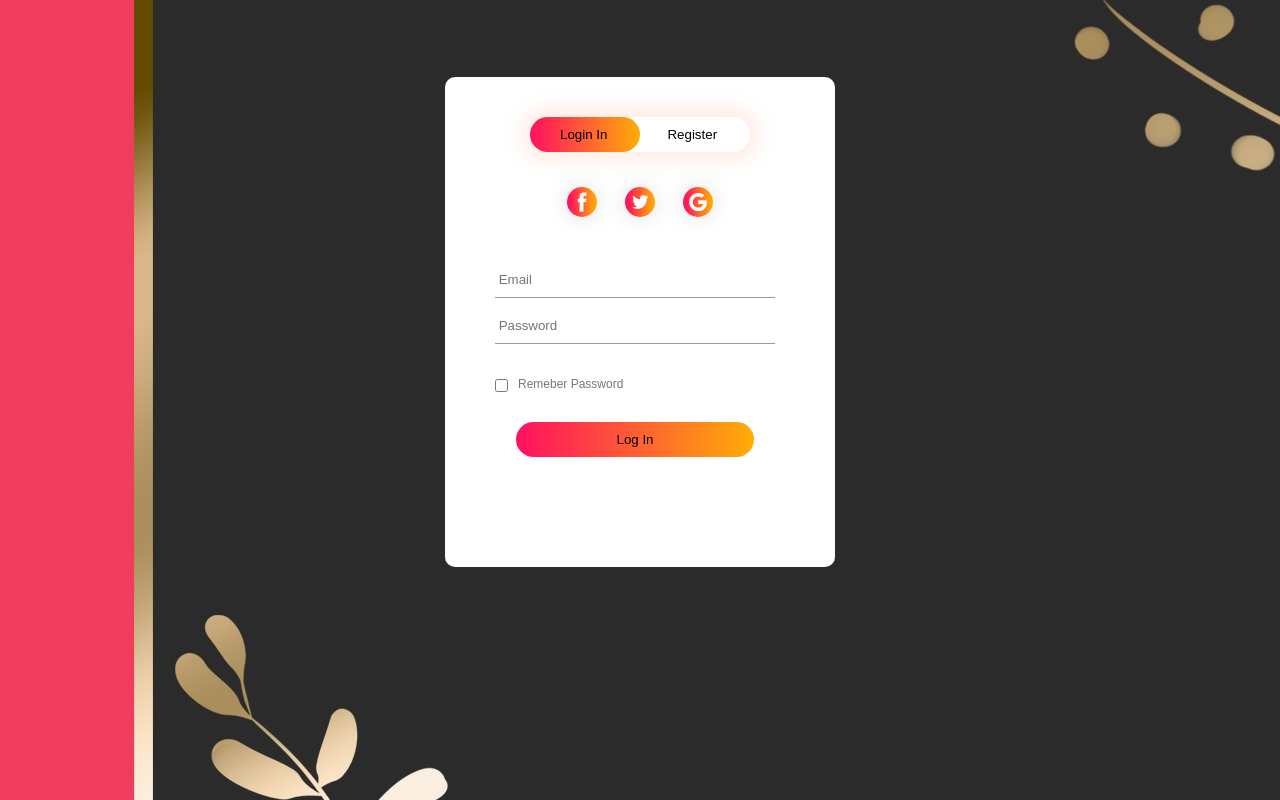
After one commit to trungkien27/Grup1, a PHP site: page /user/login.php in a window 1280 px wide. The commit adds this page. Run offline with PHP 8.4, Linux system fonts and the light colour scheme.

Commit message:
from login

```diff
--- a/admin/add-product.php
+++ b/admin/add-product.php
@@ -71,7 +71,7 @@ if ($id > 0) {
 					  <label for="content">Content:</label>
 					  <textarea class="form-control" id="content" name="content"><?=($thisProduct != null)?$thisProduct['content']:''?></textarea>
 					</div>
-					<a href="product-list.php>"><button class="btn btn-success">Save</button></a>
+					<a href="product-list.php>"><button class="btn btn-success">Lưu</button></a>
 				</form>
 			</div>
 		</div>
--- a/admin/product-list.php
+++ b/admin/product-list.php
@@ -76,7 +76,7 @@ if (!empty($_GET)) {
 	}else {
 		$thisProduct = null;
 	}
-	$count = $index;
+	$count = 0;
 	foreach ($productList as $item) {
 		echo '<tr>
 				<td>'.(++$count).'</td>
--- /dev/null
+++ b/user/login.php
@@ -0,0 +1,79 @@
+<!DOCTYPE html>
+<html>
+<head>
+	<title>Login - Page </title>
+	<meta charset="utf-8">
+	<link rel="stylesheet" type="text/css" href="style.css">
+</head>
+<body background="banner.jpg">
+	<div class="hero">
+			<div class="form-box">
+				<div class="button-box">
+					<div id="btn"></div>
+					<button  type="button" class="toggle-btn" onclick="login()">Login In</button>
+					<button  type="button" class="toggle-btn" onclick="register()">Register</button>
+				</div>
+				<div class="social-icon">
+					<img src="fb.png">
+					<img src="tw.png">
+					<img src="gp.png">
+				</div>
+				<form id="login" method="post" class="input-group" >
+
+					<input type="text" name="email" id="email" class="input-field" placeholder=" Email" required="true">
+
+
+					<input type="password" name="password" class="input-field" placeholder=" Password" required="true">
+
+					<input type="checkbox" class="check-box" id="rememberMe" value="lsRememberMe"><span for>Remeber Password</span>
+					<button type="submit" class="submit-btn">Log In</button>
+				</form>
+				<form id="register" method="post" class="input-group">
+					<input type="text" name="name" class="input-field" placeholder=" Name" required="true" >
+
+					<input type="email" name="email" class="input-field" placeholder=" Email" required="true">
+
+					<input type="password" name="password" class="input-field" placeholder=" Password" required="true">
+					<input type="checkbox" class="check-box" required="true"><span>I agree to the terms & condittins</span>
+					<button type="submit" class="submit-btn">Register</button>
+				</form>
+		</div>
+	</div>
+	<script type="text/javascript">
+		var x = document.getElementById("login");
+		var y = document.getElementById('register');
+		var z = document.getElementById("btn");
+
+		function register() {
+			x.style.left = '-400px';
+			y.style.left = '50px';
+			z.style.left = '110px';
+		}
+		function login() {
+			x.style.left = '50px';
+			y.style.left = '450px';
+			z.style.left = '0';
+		}
+		const rmCheck = document.getElementById("rememberMe"),
+		    emailInput = document.getElementById("email");
+
+		if (localStorage.checkbox && localStorage.checkbox !== "") {
+		  rmCheck.setAttribute("checked", "checked");
+		  emailInput.value = localStorage.username;
+		} else {
+		  rmCheck.removeAttribute("checked");
+		  emailInput.value = "";
+		}
+
+		function lsRememberMe() {
+		  if (rmCheck.checked && emailInput.value !== "") {
+		    localStorage.username = emailInput.value;
+		    localStorage.checkbox = rmCheck.value;
+		  } else {
+		    localStorage.username = "";
+		    localStorage.checkbox = "";
+		  }
+}
+	</script>
+</body>
+</html>
--- /dev/null
+++ b/user/style.css
@@ -0,0 +1,107 @@
+*{
+	margin: 0px;
+	padding: 0px;
+	font-family: sans-serif;
+}
+.hero {
+	height: 100%;
+	width: 100%;
+	background-position: center;
+	background-size: cover;
+	position: absolute;
+}
+.form-box {
+	width: 380px;
+	height: 480px;
+	position: relative;
+	margin: 6% auto;
+	background: #fff;
+	padding: 5px;
+	overflow: hidden;
+	border-radius: 10px;
+}
+.from {
+	display: flex;
+}
+.button-box {
+	width: 220px;
+	margin: 35px auto;
+	position: relative;
+	box-shadow: 0 0 20px 9px #ff61241f;
+	border-radius: 30px;
+	display: flex;
+}
+.toggle-btn {
+	padding: 10px 30px;
+	cursor: pointer;
+	background: transparent;
+	border: 0;
+	outline: none;
+	position: relative;
+}
+#btn {
+	top:0;
+	left: 0;
+	position: absolute;
+	width: 110px;
+	height: 100%;
+	background: linear-gradient(to right, #ff105f,#ffad06);
+	border-radius: 30px;
+	transition: .5s;
+}
+.social-icon {
+	margin: 30px auto;
+	text-align: center;
+}
+.social-icon img {
+	width: 30px;
+	margin: 0 12px;
+	box-shadow: 0 0 20px 0 #7f7f7f3d;
+	cursor: pointer;
+	border-radius: 50%;
+}
+.input-group {
+	top: 180px;
+	position: absolute;
+	width: 280px;
+	transition: .5s;
+}
+.input-field {
+	width: 100%;
+	padding: 10px 0;
+	margin: 5px 0;
+	border-left: 0;
+	border-top: 0;
+	border-right: 0;
+	border-bottom: 1px solid #999;
+	outline: none;
+	background: transparent;
+}
+.submit-btn {
+	width: 85%;
+	padding: 10px 30px;
+	cursor: pointer;
+	display: block;
+	margin: auto;
+	background: linear-gradient(to right, #ff105f,#ffad06);
+	border: 0;
+	outline: none;
+	border-radius: 30px;
+}
+.check-box {
+	margin: 30px 10px 30px 0px;
+}
+span{
+	color: #777;
+	font-size: 12px;
+	bottom: 66px;
+	position: absolute;
+}
+#login {
+	left: 50px ;
+
+}
+#register {
+	left: 450px;
+
+}
```
Also changed, not shown: user/banner.jpg (added), user/fb.png (added), user/gp.png (added), user/tw.png (added).
